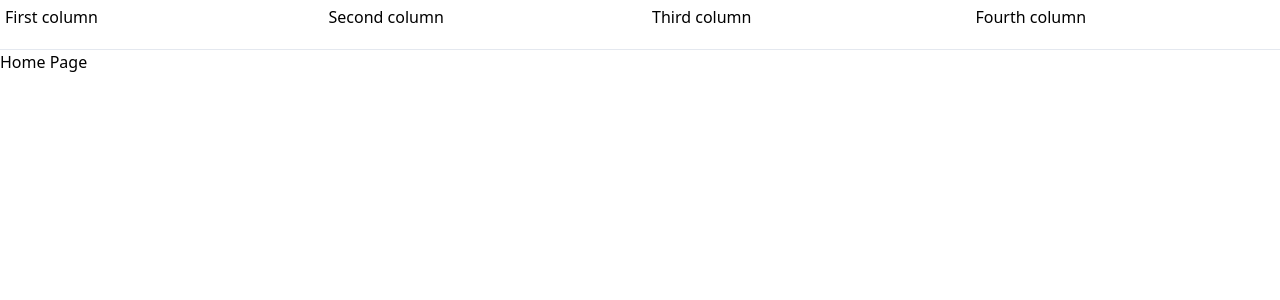
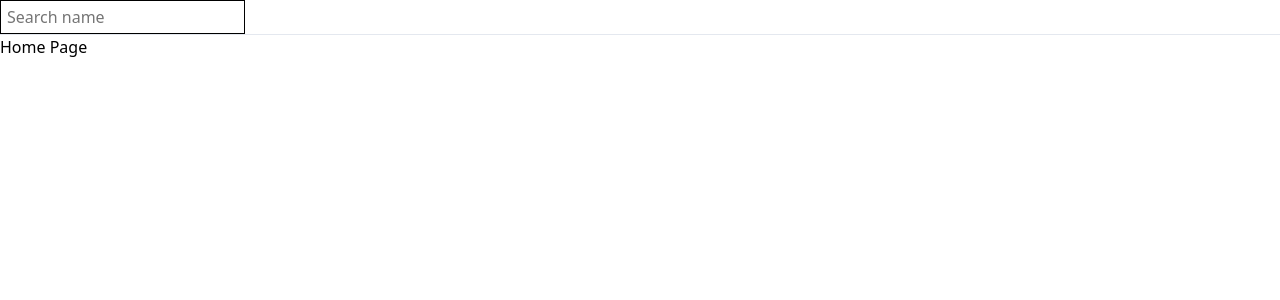
Before and after one commit to shaheen-karodia/wookie-theatre, a React (Create React App) app: page / in a window 1280 px wide. Shown: the top 300 px of the page. Built offline with nearby package versions, Linux system fonts and the light colour scheme.

Commit message:
removed bulma

```diff
--- a/package.json
+++ b/package.json
@@ -6,7 +6,6 @@
     "@testing-library/jest-dom": "^5.11.4",
     "@testing-library/react": "^11.1.0",
     "@testing-library/user-event": "^12.1.10",
-    "bulma": "^0.9.2",
     "node-sass": "4.14.1",
     "react": "^17.0.2",
     "react-dom": "^17.0.2",
--- a/src/components/top-navbar/TopNavbar.js
+++ b/src/components/top-navbar/TopNavbar.js
@@ -5,12 +5,12 @@ import PropTypes from "prop-types";
 function TopNavbar(props) {
   return (
     <div className="top-navbar">
-      <div class="columns">
-        <div class="column">First column</div>
-        <div class="column">Second column</div>
-        <div class="column">Third column</div>
-        <div class="column">Fourth column</div>
-      </div>
+      <input
+        type="text"
+        placeholder="Search name"
+        // value={search}
+        // onChange={(e) => setSearch(e.target.value)}
+      />
     </div>
   );
 }
--- a/src/components/top-navbar/top-navbar.scss
+++ b/src/components/top-navbar/top-navbar.scss
@@ -1,6 +1,4 @@
 .top-navbar {
-  height: 50px;
-  padding: 5px;
   background: #fff;
   border-bottom: 1px solid #e4e8ef;
   z-index: 1;
--- a/src/index.scss
+++ b/src/index.scss
@@ -3,7 +3,3 @@
 @import "~sanitize.css/forms.css";
 @import "~sanitize.css/typography.css";
 @import "~sanitize.css/assets.css";
-
-/*Bulma incremental imports  */
-@import "bulma/sass/utilities/_all.sass";
-@import "bulma/sass/grid/columns.sass";
```
Also changed, not shown: 1 other file (tests, documents, lock files or other folders).
